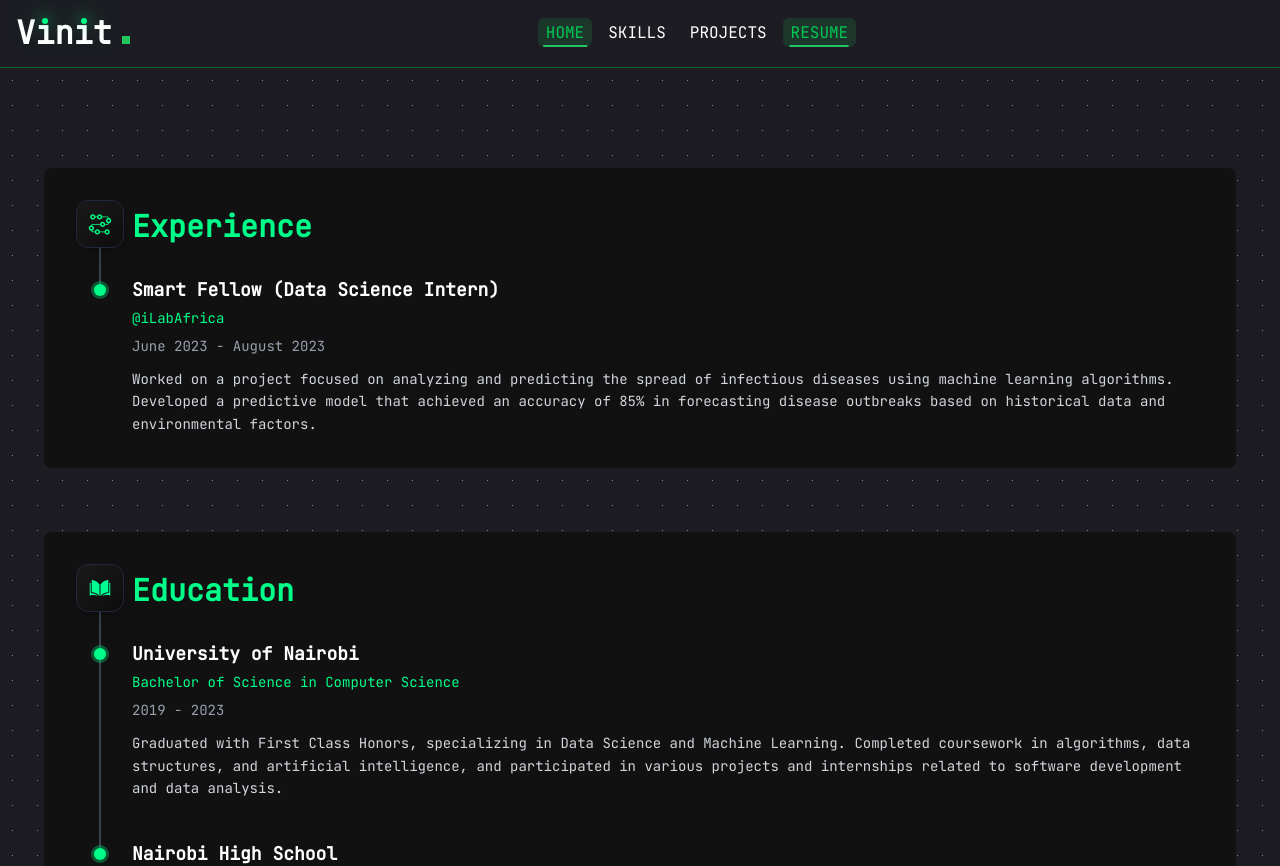
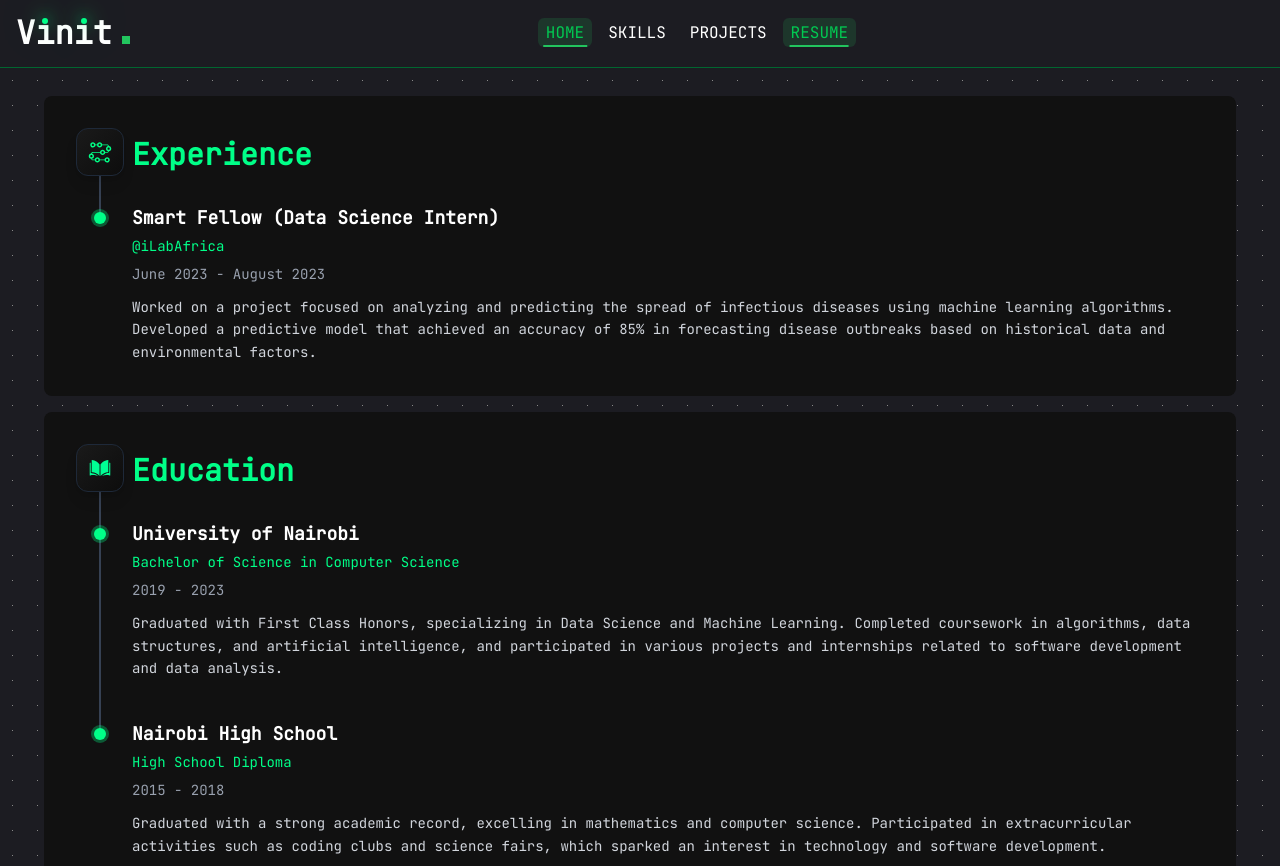
Before and after one commit to Vinit-Rabadiya/Portfolio, a React (Vite) app in the folder personalPortfolio/: page /resume in a window 1280 px wide. Shown: the top 866 px of the page. Built offline with nearby package versions, Linux system fonts and the light colour scheme.

Commit message:
fixed gaps

```diff
--- a/personalPortfolio/src/pages/Resume/Resume.jsx
+++ b/personalPortfolio/src/pages/Resume/Resume.jsx
@@ -80,9 +80,9 @@ function Resume() {
   ];
 
   return (
-    <div className="min-h-screen py-20 px-6">
+    <div className="min-h-screen pt-2 pb-8 px-6">
       {/* Experience Section */}
-      <section id="experience" className="mb-16 scroll-mt-20">
+      <section id="experience" className="mb-4 scroll-mt-20">
         <div className="bg-[#111] p-8 rounded-lg">
           <div className="flex gap-6">
             {/* Left side - Icon with line */}
```
